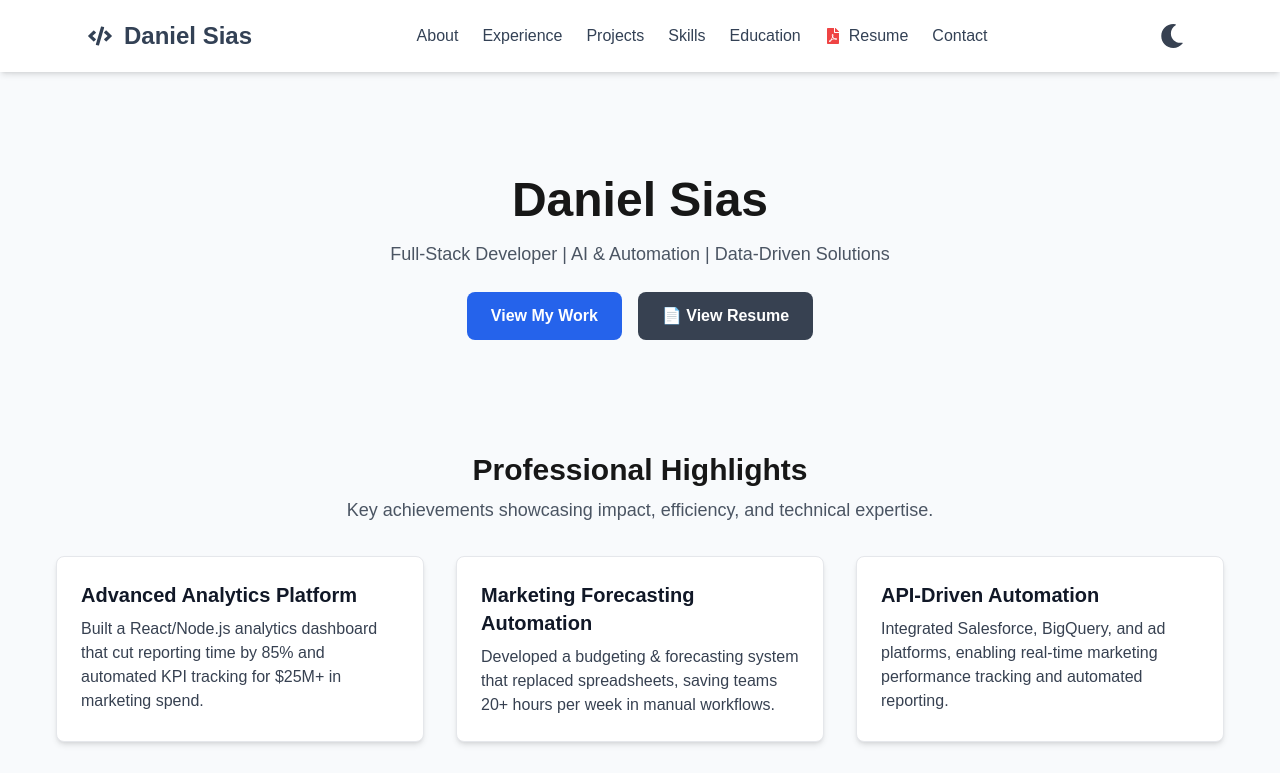
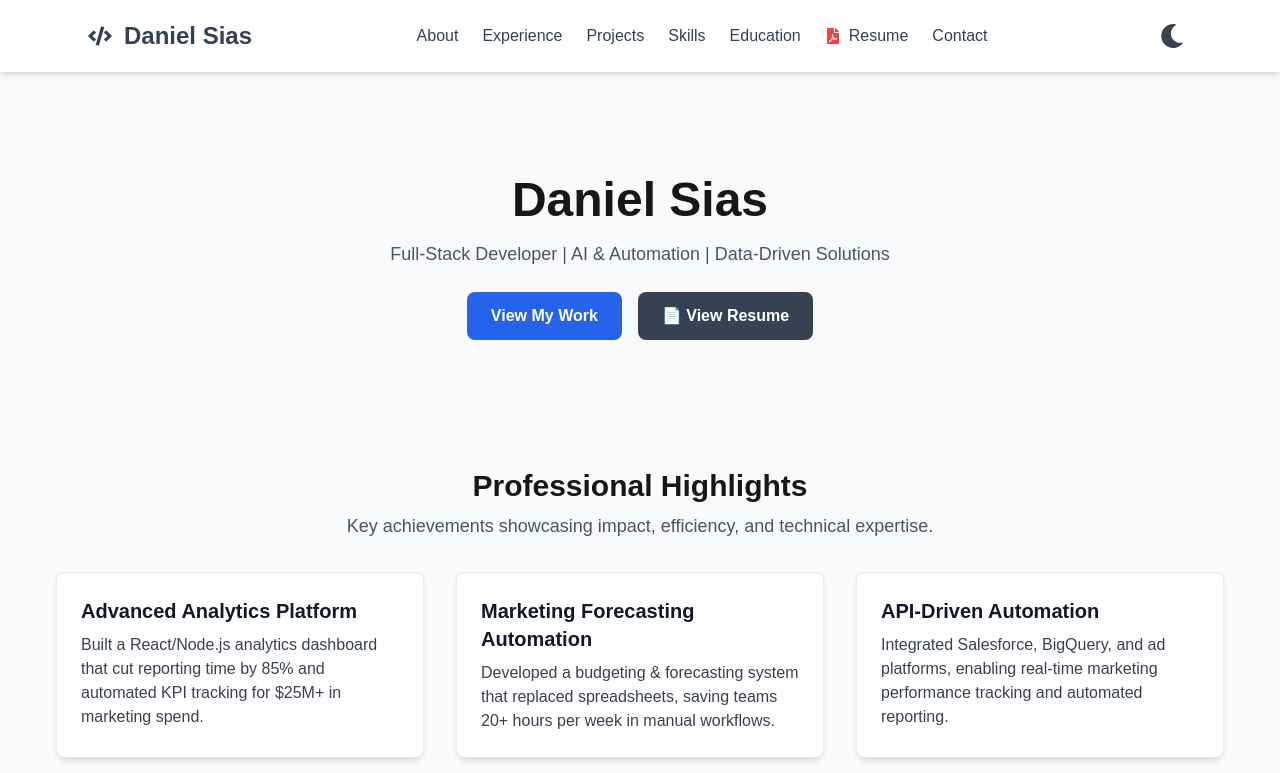
Before and after one commit to DanSias/danielsias-dev, a Next.js app: page / in a window 1280 px wide. Shown: the top 773 px of the page. Built offline with nearby package versions, Linux system fonts and the light colour scheme.

Commit message:
Spacing updates

```diff
--- a/src/components/HomePage.tsx
+++ b/src/components/HomePage.tsx
@@ -16,7 +16,7 @@ export default function HomePage() {
       </section>
 
       {/* Professional Highlights from Work Experience */}
-      <section className="pt-16">
+      <section className="pt-20">
         <ProfessionalHighlights />
       </section>
 
@@ -31,7 +31,7 @@ export default function HomePage() {
       </section>
 
       {/* Education Section */}
-      <section className="mt-16">
+      <section className="mt-20">
         <EducationRow />
       </section>
 
```
